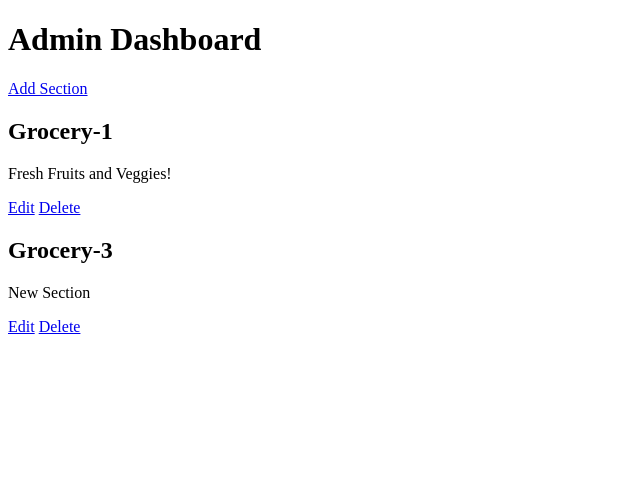
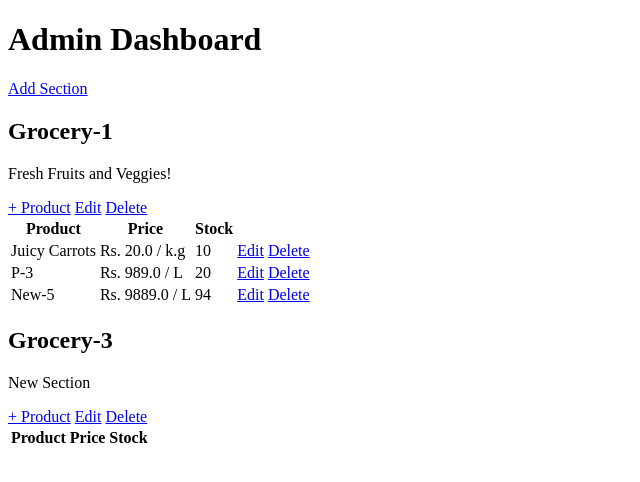
Before and after one commit to Sadiya-125/MAD-1-Bootcamp, a Flask app: page /admin in a window 1280 px wide. Shown: the part 44-526 px from the top of the page, without its empty margins (0-640 px from the left). Run offline with Flask 3, Linux system fonts and the light colour scheme; a user stored in the database is signed in; data comes from the database, SQL or seed files in the repository; both versions use the stored data as it was after the commit; lists and menus that the app fills with data are empty.

Commit message:
Product CRUD

```diff
--- a/app.py
+++ b/app.py
@@ -1,7 +1,7 @@
 from functools import wraps
 
 from flask import Flask, flash, redirect, render_template, request, session, url_for
-from models import db, Section, User
+from models import db, Section, User, Products
 from werkzeug.security import check_password_hash, generate_password_hash
 
 app = Flask(__name__)
@@ -67,6 +67,38 @@ def delete_section(id):
     db.session.commit()
     return redirect(url_for('admin_dashboard'))
 
+@app.route('/section/<int:section_id>/product/add', methods=['GET', 'POST']) # CREATE
+@admin_required
+def add_product(section_id):
+    section = Section.query.get_or_404(section_id)
+    if request.method == 'POST':
+        db.session.add(Products(name=request.form['name'], price=float(request.form['price']), units=request.form['units'], stock=request.form['stock'], section_id=section.id))
+        db.session.commit()
+        return redirect(url_for('admin_dashboard'))
+    return render_template('add_product.html', section=section)
+
+@app.route('/product/edit/<int:id>', methods=['GET', 'POST']) # UPDATE
+@admin_required
+def edit_product(id):
+    product = Products.query.get_or_404(id)
+    if request.method == 'POST':
+        product.name = request.form['name']
+        product.price = float(request.form['price'])
+        product.units = request.form['units']
+        product.stock = int(request.form['stock'])
+
+        db.session.commit()
+        return redirect(url_for('admin_dashboard'))
+
+    return render_template('edit_product.html', product=product)
+
+@app.route('/product/delete/<int:id>') # DELETE
+@admin_required
+def delete_product(id):
+    db.session.delete(Products.query.get_or_404(id))
+    db.session.commit()
+    return redirect(url_for('admin_dashboard'))
+
 @app.route('/register', methods=['GET', 'POST'])
 def register():
     if request.method == 'POST':
--- a/templates/admin_dashboard.html
+++ b/templates/admin_dashboard.html
@@ -6,10 +6,44 @@
 
 {% for section in sections %}
 <div class="card">
-  <h2>{{ section.name }}</h2>
-  <p>{{ section.description }}</p>
-  <a href="{{ url_for('edit_section', id=section.id) }}">Edit</a>
-  <a href="{{ url_for('delete_section', id=section.id) }}">Delete</a>
+  <div class="card-head">
+    <h2>{{ section.name }}</h2>
+    <p>{{ section.description }}</p>
+    <span>
+      <a href="{{ url_for('add_product', section_id=section.id) }}"
+        >+ Product</a
+      >
+      <a href="{{ url_for('edit_section', id=section.id) }}">Edit</a>
+      <a
+        href="{{ url_for('delete_section', id=section.id) }}"
+        onclick="return confirm('Delete Section?');"
+        >Delete</a
+      >
+    </span>
+  </div>
+
+  <table>
+    <tr>
+      <th>Product</th>
+      <th>Price</th>
+      <th>Stock</th>
+    </tr>
+    {% for product in section.products %}
+    <tr>
+      <td>{{ product.name }}</td>
+      <td>Rs. {{ product.price }} / {{ product.units }}</td>
+      <td>{{ product.stock }}</td>
+      <td>
+        <a href="{{ url_for('edit_product', id=product.id) }}">Edit</a>
+        <a
+          href="{{ url_for('delete_product', id=product.id) }}"
+          onclick="return confirm('Delete Product?');"
+          >Delete</a
+        >
+      </td>
+    </tr>
+    {% endfor %}
+  </table>
 </div>
 {% else %}
 <p>No Sections Yet!</p>
```
Also changed, not shown: templates/add_product.html (added, +19 -0 lines), templates/edit_product.html (added, +19 -0 lines), instance/freshcart.db.
